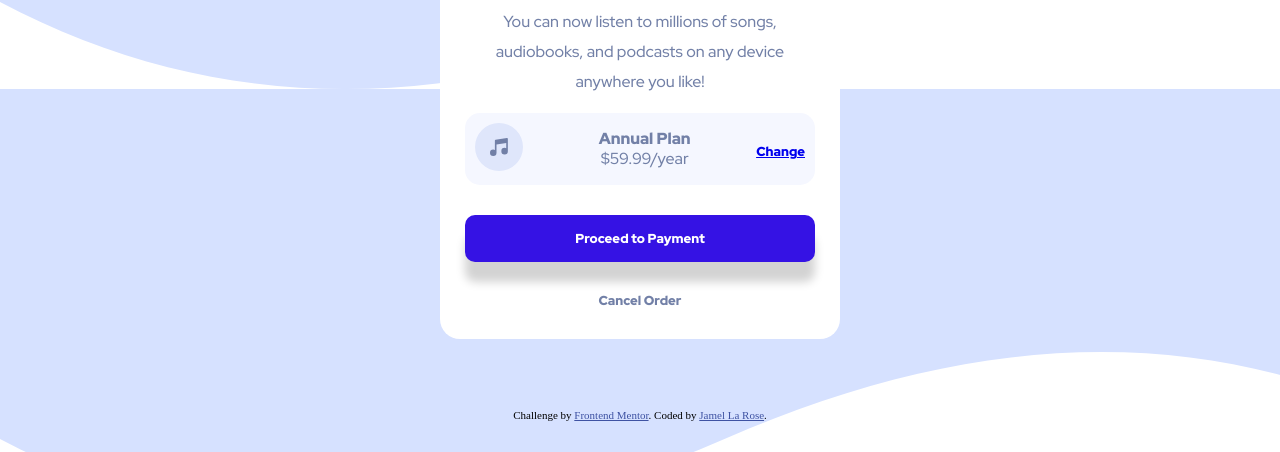
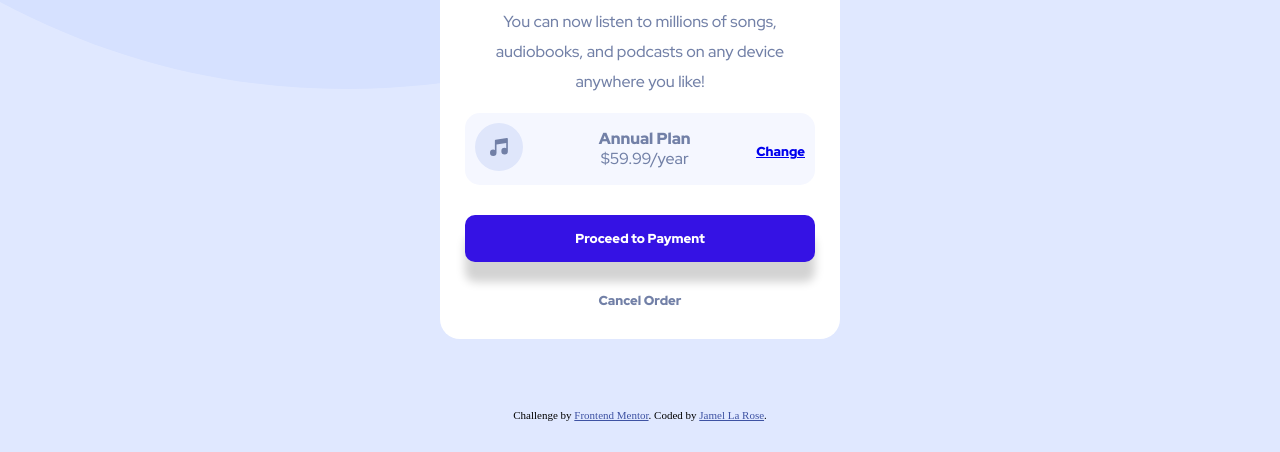
Before and after one commit to Mellymatic624/project, a plain HTML site: page index.html in a window 1280 px wide. Shown: the part 348-800 px from the top of the page. Drawn offline with Linux system fonts and the light colour scheme.

Commit message:
Add files via upload

```diff
--- a/style.css
+++ b/style.css
@@ -1,5 +1,7 @@
 body {
+	background: hsl(225, 100%, 94%);
 	background-image: url("./images/pattern-background-desktop.svg");
+	background-repeat: no-repeat;
 	background-attachment: fixed;
 }
 
```
Also changed, not shown: screenshot.png.
